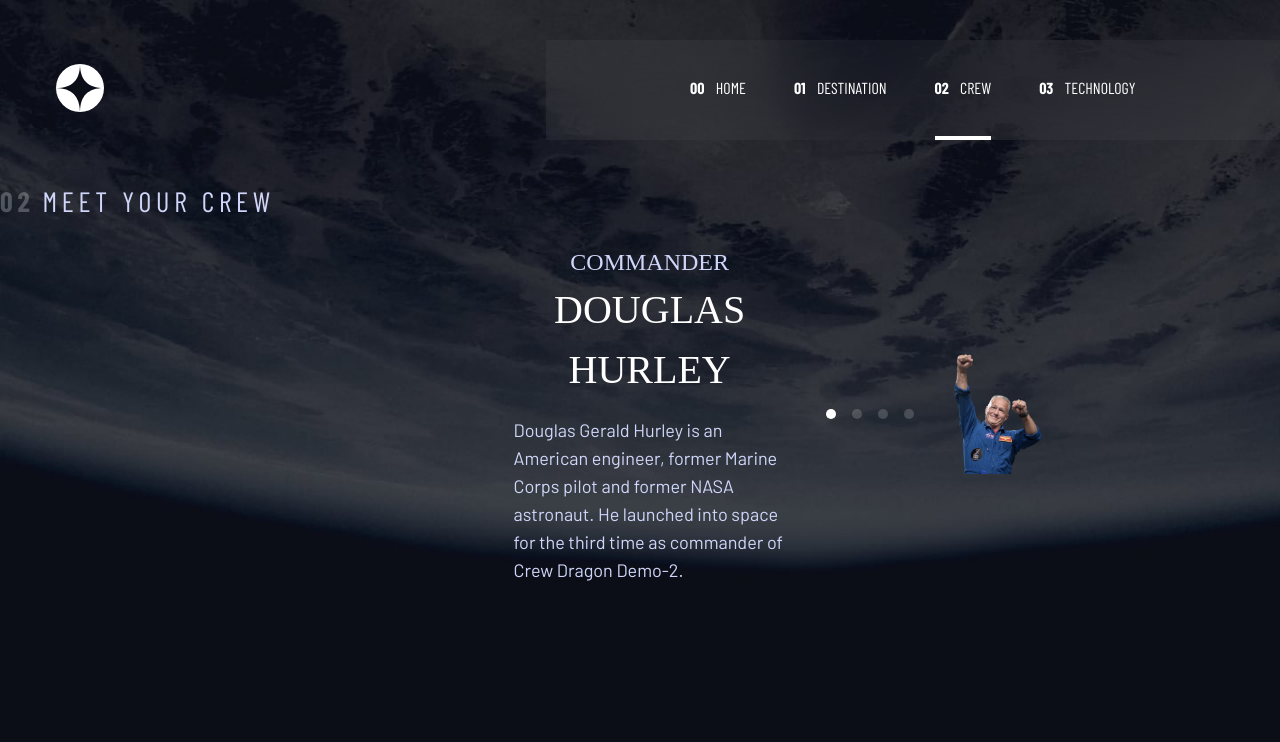
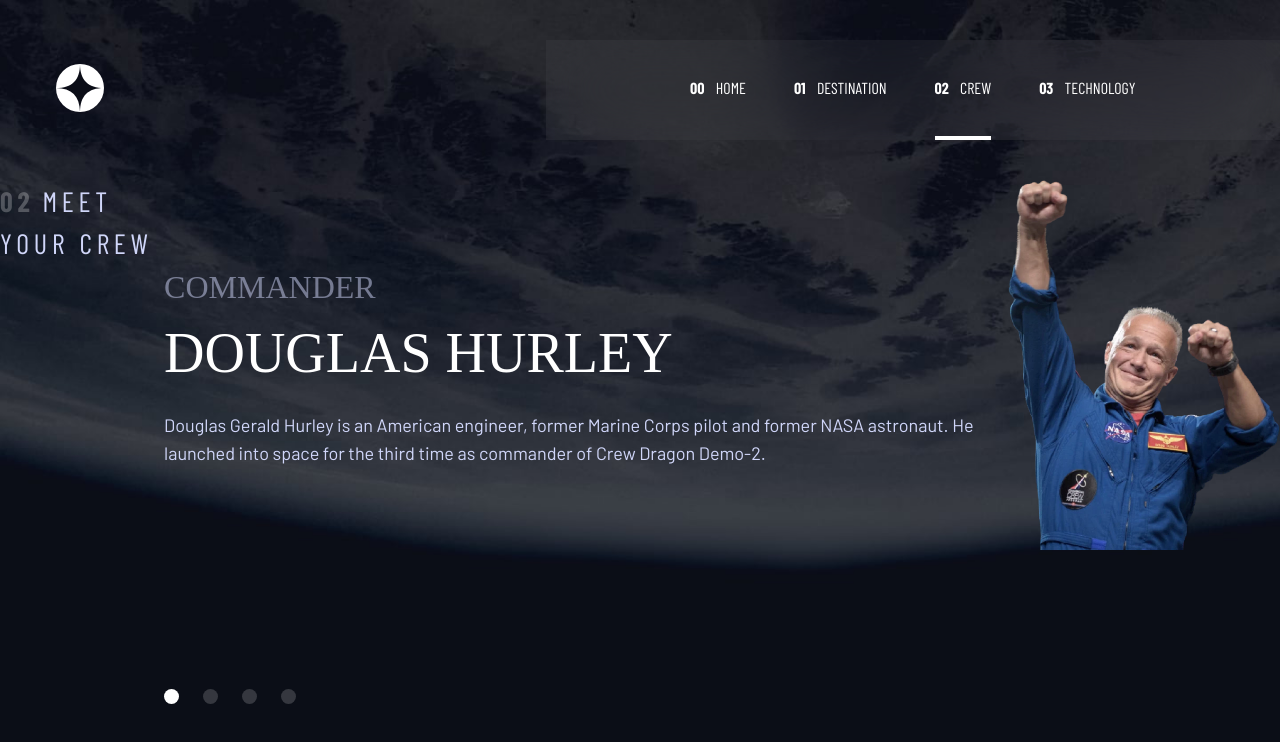
Before and after one commit to guilhermemotta/space-tourism-fm-challenge, a React (Vite) app: page /crew in a window 1280 px wide. Shown: the top 742 px of the page. Built offline with nearby package versions, Linux system fonts and the light colour scheme; a web font is replaced by a local one.

Commit message:
feature: inicio da implementação desktop da página Crew

```diff
--- a/src/routes/crew.tsx
+++ b/src/routes/crew.tsx
@@ -22,33 +22,35 @@
         meet your crew
       </Heading>
 
-      <section className="mx-auto flex flex-col items-center gap-8 px-6 py-8 md:max-w-xl md:gap-10 md:py-16 md:pb-0 lg:flex-row">
-        <div className="h-[223px] w-full md:bottom-0 md:order-last md:h-auto md:w-[456px]">
+      <section className="mx-auto flex flex-col items-center gap-8 px-6 py-8 md:max-w-xl md:gap-10 md:py-16 md:pb-0 lg:flex-row xl:mx-0 xl:max-w-max xl:gap-0 xl:p-0">
+        <div className="h-[223px] w-full md:bottom-0 md:order-last md:h-auto md:w-[456px] xl:flex-auto xl:self-end">
           <img
             className="mx-auto h-[223px] md:h-auto md:w-[456px]"
             src={imageUrl}
             alt={`${crewData[currentTabIndex].name}'s picture`}
           />
+
           <hr className="my-0 w-full border-t-[1px] border-[#383B4B] md:hidden" />
         </div>
 
-        <div className="z-10 flex flex-row gap-4">
+        <div className="z-10 flex flex-row gap-4 xl:fixed xl:bottom-24 xl:gap-6">
           {crewData.map((_, index) => (
             <span
               key={index}
               className={`${
                 currentTabIndex === index ? "opacity-100" : "opacity-[17.44%]"
-              } h-[10px] w-[10px] cursor-pointer rounded-full bg-white`}
+              } h-[10px] w-[10px] cursor-pointer rounded-full bg-white transition-opacity hover:opacity-50 xl:h-[15px] xl:w-[15px]`}
               onClick={() => setCurrentTabIndex(index)}
             ></span>
           ))}
         </div>
 
-        <section className="text-center md:order-first">
-          <div className="font-serif text-[16px] uppercase text-gray md:text-[24px]">
+        <section className="text-center md:order-first xl:text-start">
+          <div className="font-serif text-[16px] uppercase text-gray opacity-50 md:text-[24px] xl:text-[32px]">
             {crewData[currentTabIndex].role}
           </div>
-          <div className="mb-4 font-serif text-[24px] uppercase text-white md:text-[40px]">
+
+          <div className="mb-4 font-serif text-[24px] uppercase text-white md:text-[40px] xl:text-[56px]">
             {crewData[currentTabIndex].name}
           </div>
 
```
